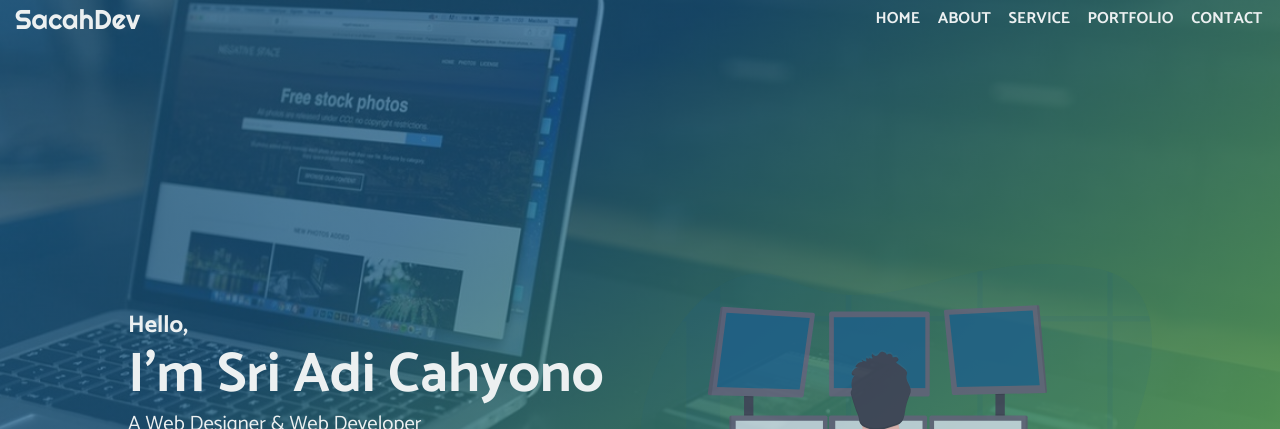
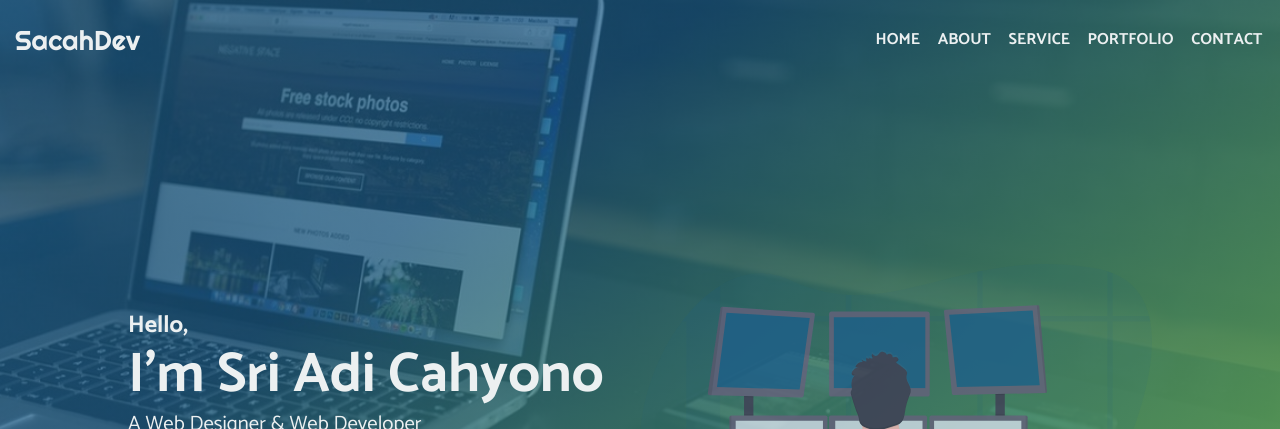
Before and after one commit to SriAdiC/SriAdiC.github.io, a plain HTML site: page index.html in a window 1280 px wide. Shown: the top 429 px of the page. Drawn offline with nearby package versions, Linux system fonts and the light colour scheme; some packages are replaced by stand-ins of ours; a script that the page names is missing.

Commit message:
update style.css

```diff
--- a/css/style.scss
+++ b/css/style.scss
@@ -51,6 +51,7 @@ a{
 
 .nav-main{
     display: flex;
+    padding-top: 1.3rem;
     width: 100%;
     position: absolute;
     z-index: 111;
```
Also changed, not shown: css/style.css, css/style.min.css.
